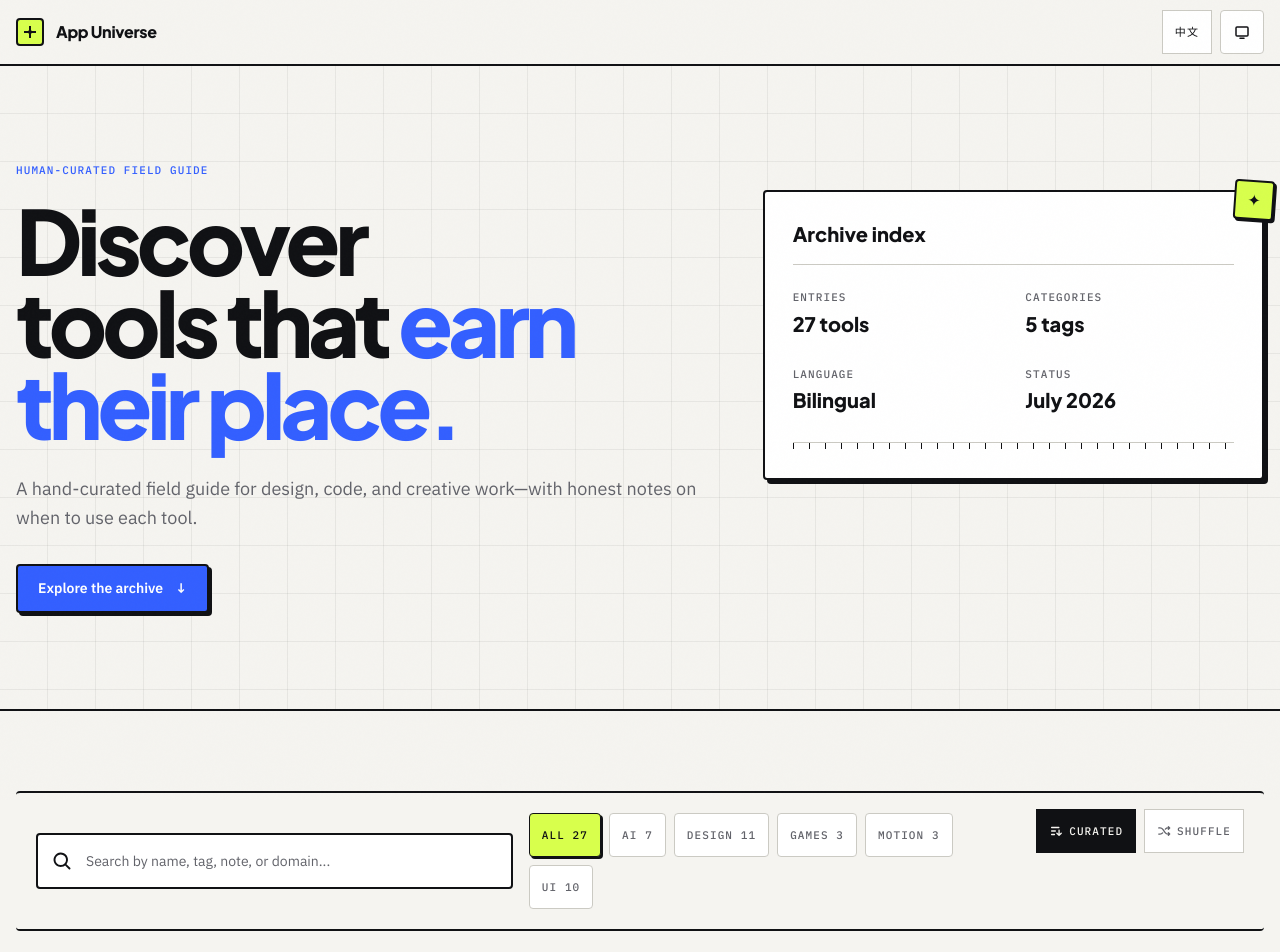
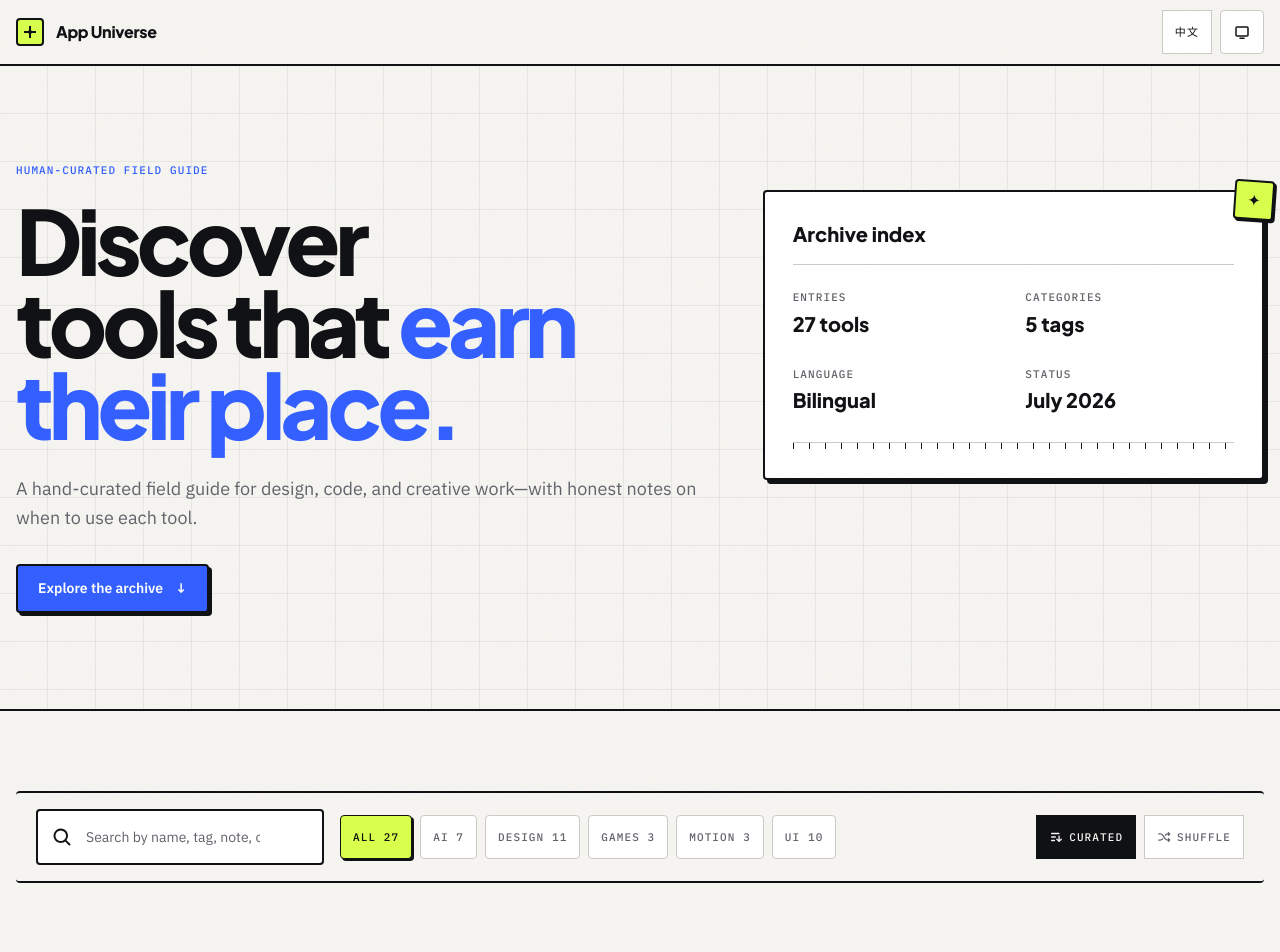
Before and after one commit to cookabc/app-universe, a Next.js app: page / in a window 1280 px wide. Shown: the top 952 px of the page. Built offline with nearby package versions, Linux system fonts and the light colour scheme.

Commit message:
style(discovery-rail): align search, tags, and sort in single row
Make search box narrower, keep tags on one scrollable line,
and vertically center search/tag/shuffle controls on wide screens.

```diff
--- a/src/components/TagFilter.tsx
+++ b/src/components/TagFilter.tsx
@@ -49,7 +49,7 @@ export function TagFilter({ tools, activeTag, onTagChange }: TagFilterProps) {
 
     return (
         <div
-            className="flex gap-2 overflow-x-auto py-1 max-sm:flex-nowrap sm:flex-wrap scrollbar-thin"
+            className="flex gap-2 overflow-x-auto py-1 flex-nowrap scrollbar-thin"
             role="group"
             aria-label={groupLabel}
         >
--- a/src/components/ToolGrid.tsx
+++ b/src/components/ToolGrid.tsx
@@ -78,14 +78,15 @@ export function ToolGrid() {
     return (
         <div className="space-y-20">
             <section className="discovery-rail -mx-4 px-4 py-4 sm:mx-0 sm:px-5" aria-label={discoveryLabel}>
-                <div className="grid gap-4 lg:grid-cols-[minmax(18rem,0.8fr)_minmax(0,1.2fr)] lg:items-center">
+                <div className="flex flex-col gap-4 lg:flex-row lg:items-center">
+                    <div className="lg:w-[18rem] lg:shrink-0">
                         <SearchBar value={searchQuery} onChange={setSearchQuery} />
-                    <div className="flex flex-col gap-4 lg:flex-row lg:items-start">
+                    </div>
                     <div className="min-w-0 flex-1">
                         <TagFilter tools={tools} activeTag={activeTag} onTagChange={setActiveTag} />
                     </div>
                     <div
-                            className="flex shrink-0 items-center justify-end gap-2 self-start lg:self-start"
+                        className="flex shrink-0 items-center gap-2"
                         role="group"
                         aria-label={isReady ? t('toolsWall.sortLabel') : 'Sort tools'}
                     >
@@ -115,7 +116,6 @@ export function ToolGrid() {
                             <ShuffleIcon className="h-3.5 w-3.5" weight="bold" />
                             {shuffleLabel}
                         </button>
-                        </div>
                     </div>
                 </div>
             </section>
```
Lines whose indentation alone changed are shown as unchanged.
